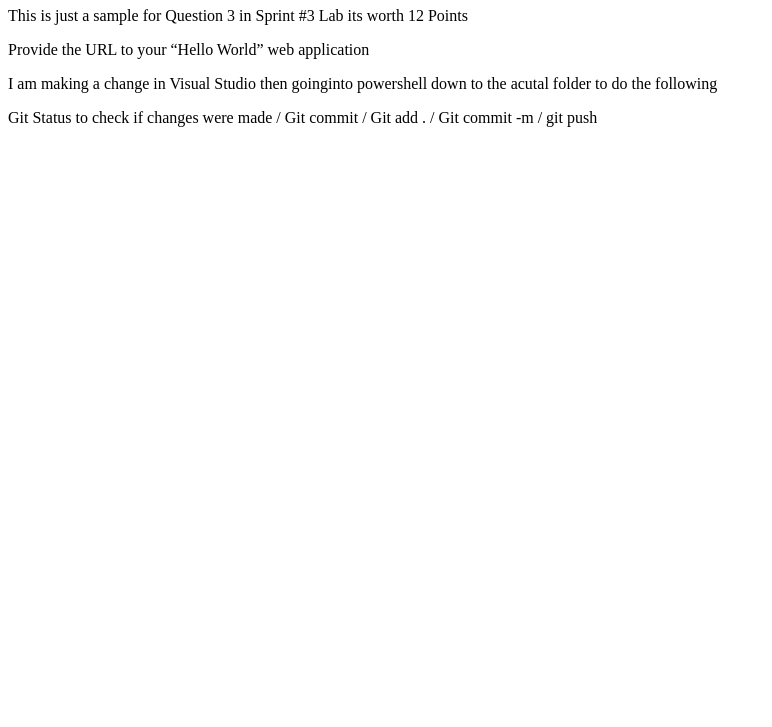
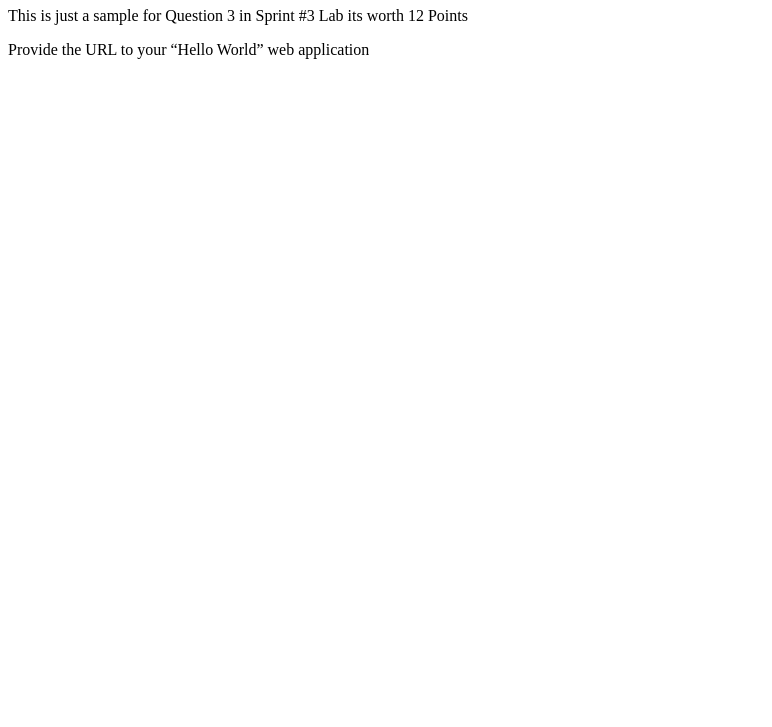
Before and after one commit to MPooleGit/HelloUniverse, a plain HTML site: page Index.html in a window 1280 px wide. Shown: the part 73-800 px from the top of the page, without its empty margins (0-772 px from the left). Drawn offline with Linux system fonts and the light colour scheme.

Commit message:
Update Index.html

```diff
--- a/Index.html
+++ b/Index.html
@@ -7,7 +7,5 @@
 <h1>Hello World Azure Static Website Template</h1>
 <p>This is just a sample for Question 3 in Sprint #3 Lab its worth 12 Points<P>
 <P>Provide the URL to your “Hello World” web application </p>
-<P> I am making a change in Visual Studio then goinginto powershell down to the acutal folder to do the following</P>
-<p> Git Status to check if changes were made / Git commit / Git add . / Git commit -m / git push </p>
 </body>
 </html>
```
